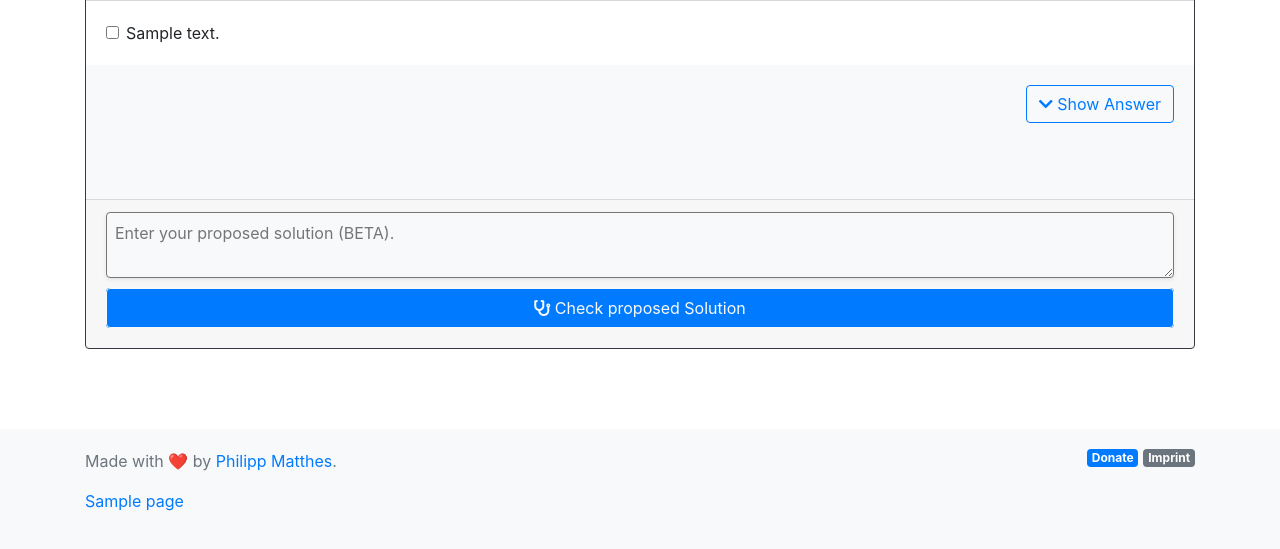
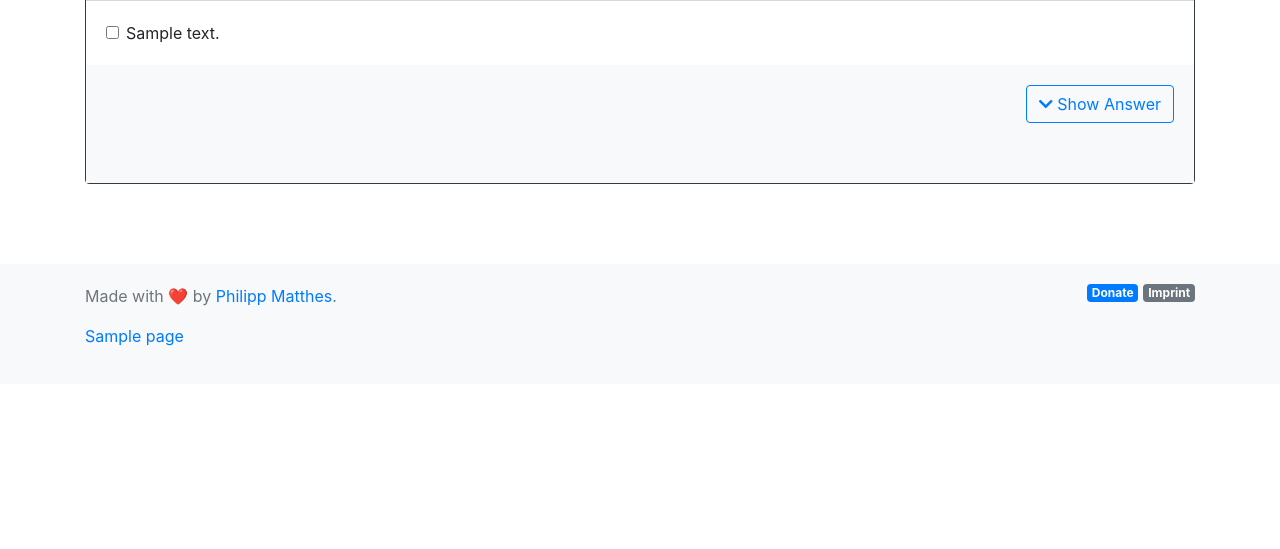
Before and after one commit to fragenautomat/fragenkatalog, a Django app: template fragenkatalog/templates/questionnaire.html in a window 1280 px wide. Shown: the part 645-1194 px from the top of the page. After the commit the page ends 991 px from the top, so only its background shows below. Run offline with Django 3.2, Linux system fonts and the light colour scheme; tables that the repository leaves empty hold one stand-in row (values such as "Sample post"); the template is opened without the code that fills it: values that come from a table or form of the project are taken from there, most other values are stand-ins (such as "Sample title", 1, 10 or a date in 2020); grey boxes marked "Sample" are stand-in pictures; some libraries are stand-ins or nearby versions.

Commit message:
Temporarily remove proposed solution

```diff
--- a/fragenkatalog/templates/questionnaire.html
+++ b/fragenkatalog/templates/questionnaire.html
@@ -29,7 +29,7 @@
     </div>
     {% endif %}
     <div class="card-body bg-light text-dark">
-        <a class="btn btn-outline-primary float-right mb-3" data-toggle="collapse" href="#collapse-{{ forloop.counter }}"
+        <a class="btn btn-outline-primary float-right" data-toggle="collapse" href="#collapse-{{ forloop.counter }}"
            role="button" aria-expanded="false" aria-controls="collapse-{{ forloop.counter }}">
         <span class="fas fa-chevron-down"></span> Show Answer
       </a>
@@ -61,6 +61,7 @@
       </div>
     </div>
     {% if question.textualquestion %}
+    {% comment %}
     <div class="card-footer">
           <textarea class="rounded p-2 shadow-sm bg-light text-dark" id="solution-textarea-{{ question.id }}" style="width: 100%;" placeholder="Enter your proposed solution (BETA)."></textarea>
           <div class="progress mb-2 mt-1 bg-primary" style="height: 2.5rem; position: relative;">
@@ -73,6 +74,7 @@
               </div>
           </div>
     </div>
+    {% endcomment %}
     {% endif %}
   </div>
   {% endfor %}
@@ -108,6 +110,7 @@
 
 {% block extrabody %}
 
+{% comment %}
 <script>
     $(document).ready(function() {
         {% for question in questions %}
@@ -150,5 +153,6 @@
         {% endfor %}
     });
 </script>
+{% endcomment %}
 
 {% endblock %}
```
